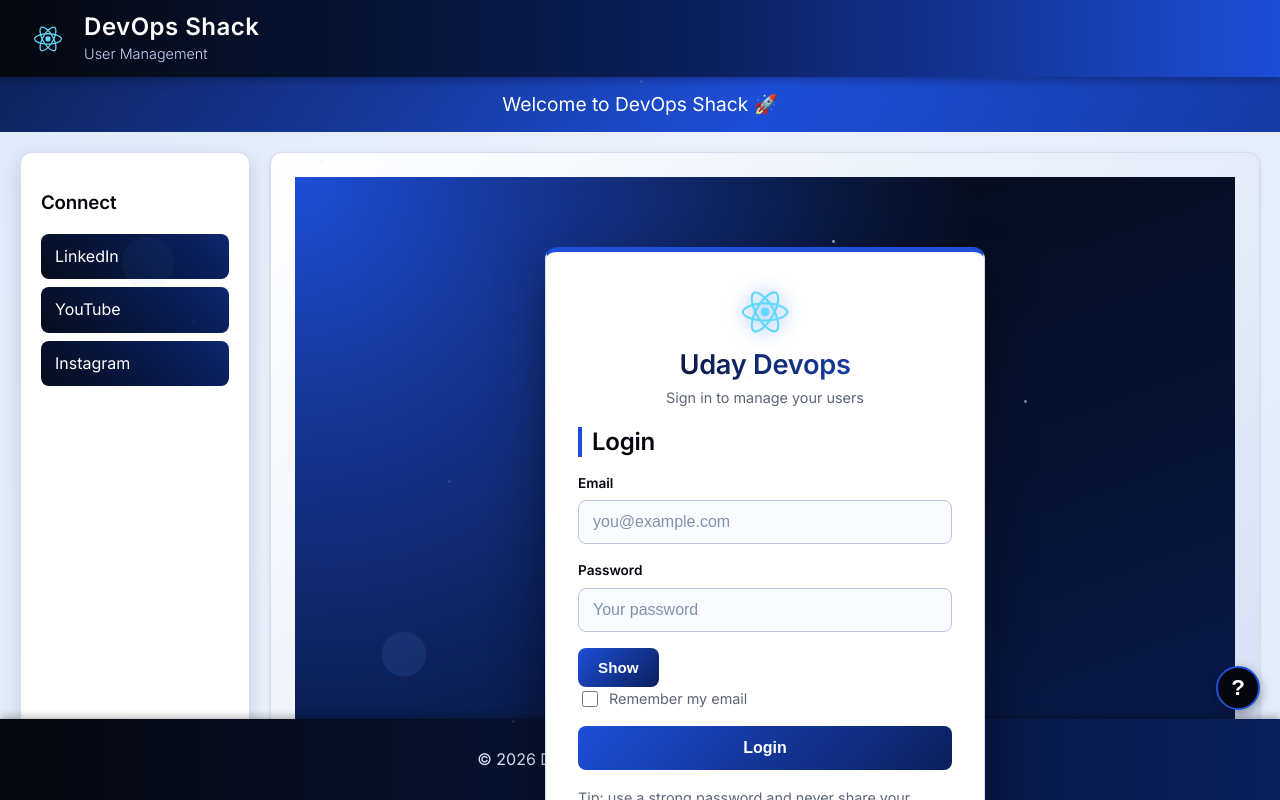
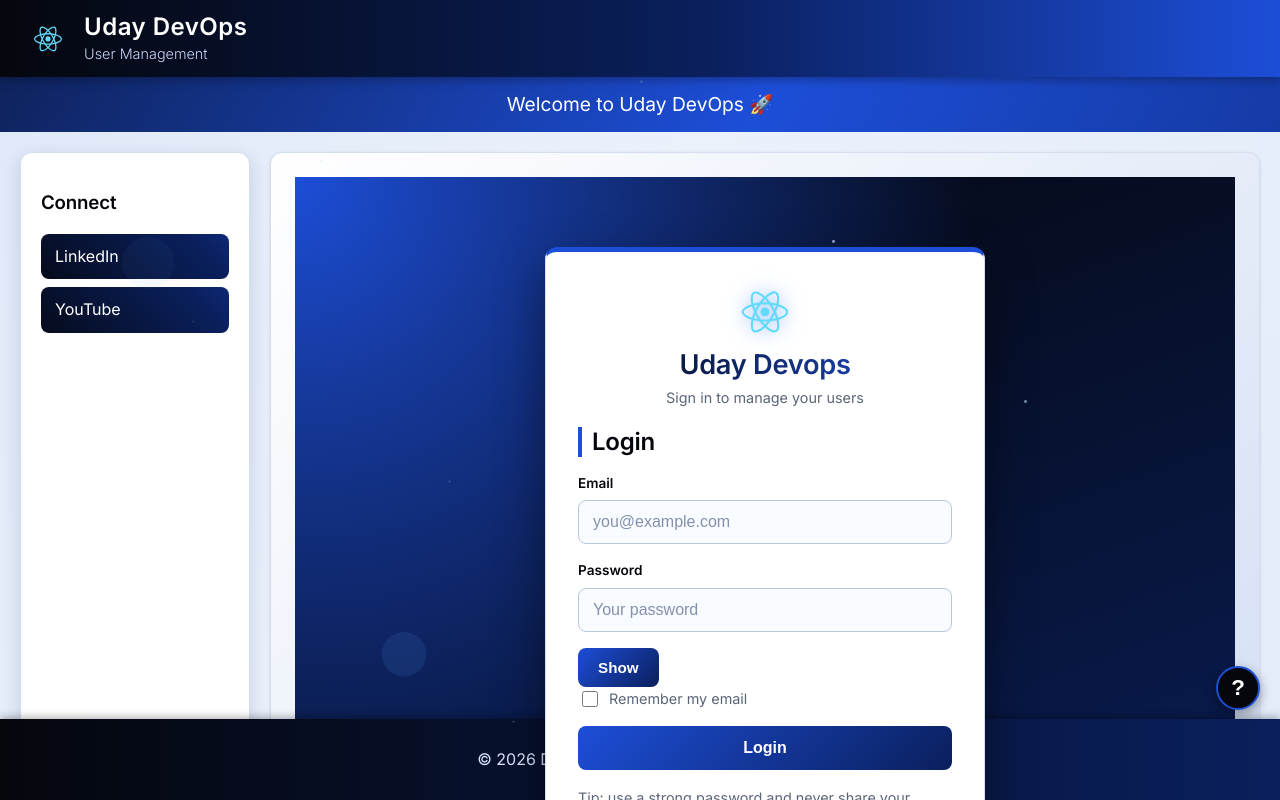
Before and after one commit to Uday-Kumar033/Project-DevSecOps-3Tier, a React (Create React App) app in the folder client/: page / in a window 1280 px wide. Shown: the top 800 px of the page. Built offline with nearby package versions, Linux system fonts and the light colour scheme.

Commit message:
Update Layout.js

```diff
--- a/client/src/components/Layout.js
+++ b/client/src/components/Layout.js
@@ -11,19 +11,18 @@
         <div className="brand">
           <img src={logo} alt="DevOps Shack logo" className="logo" />
           <div>
-            <h1 className="brand-title">DevOps Shack</h1>
+            <h1 className="brand-title">Uday DevOps</h1>
             <p className="nav-subtitle">User Management</p>
           </div>
         </div>
       </header>
-      <AnimatedBanner message="Welcome to DevOps Shack 🚀" />
+      <AnimatedBanner message="Welcome to Uday DevOps  🚀" />
       <div className="app-body">
         <aside className="sidebar slide-in-left">
           <h3>Connect</h3>
           <ul className="social-links">
-            <li><a className="sidebar-btn" href="https://www.linkedin.com/in/adityajaiswal7/" target="_blank" rel="noopener noreferrer">LinkedIn</a></li>
-            <li><a className="sidebar-btn" href="https://www.youtube.com/@devopsshack" target="_blank" rel="noopener noreferrer">YouTube</a></li>
-            <li><a className="sidebar-btn" href="https://www.instagram.com/devopsshack" target="_blank" rel="noopener noreferrer">Instagram</a></li>
+            <li><a className="sidebar-btn" href="https://www.linkedin.com/in/uday-kumar-70143a292/" target="_blank" rel="noopener noreferrer">LinkedIn</a></li>
+            <li><a className="sidebar-btn" href="https://www.youtube.com/@LearnCloudYT" target="_blank" rel="noopener noreferrer">YouTube</a></li>
           </ul>
         </aside>
         <main className="main-content fade-in">
```
